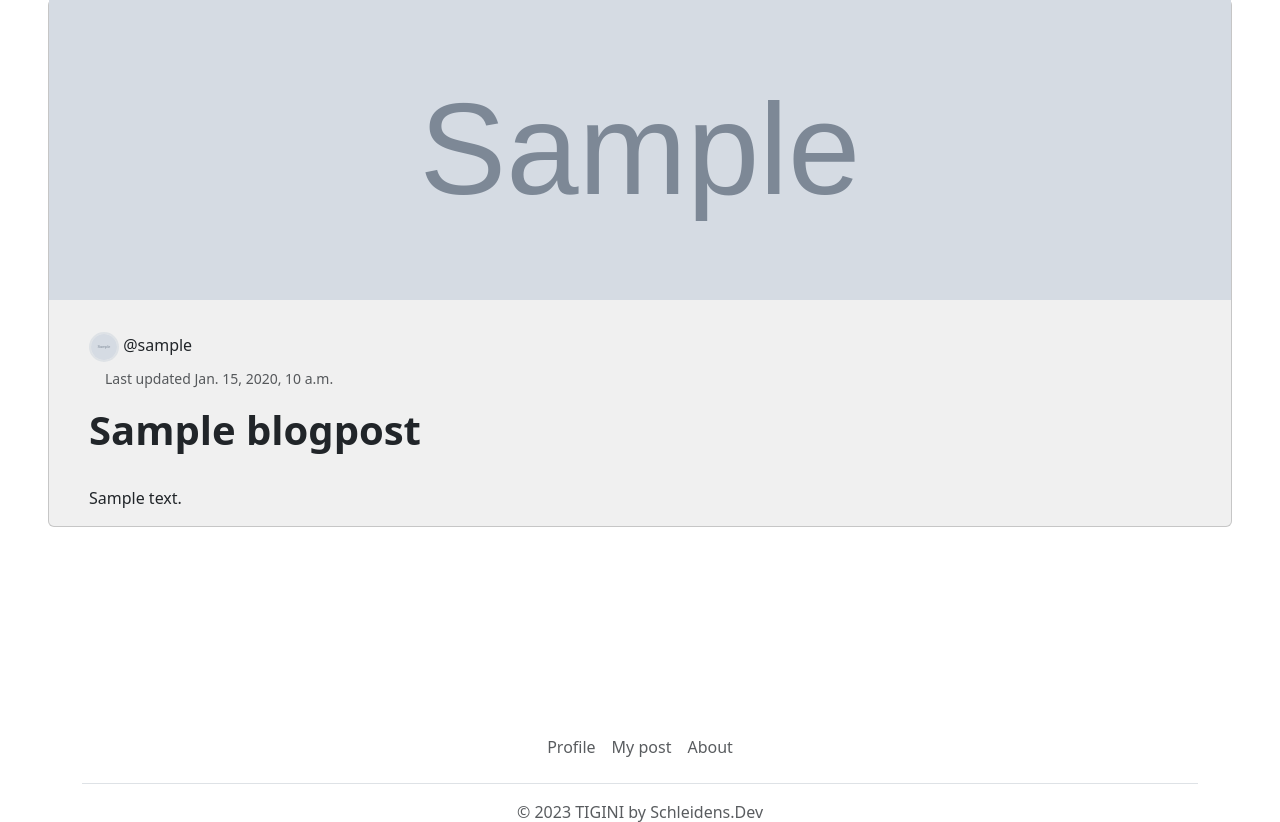
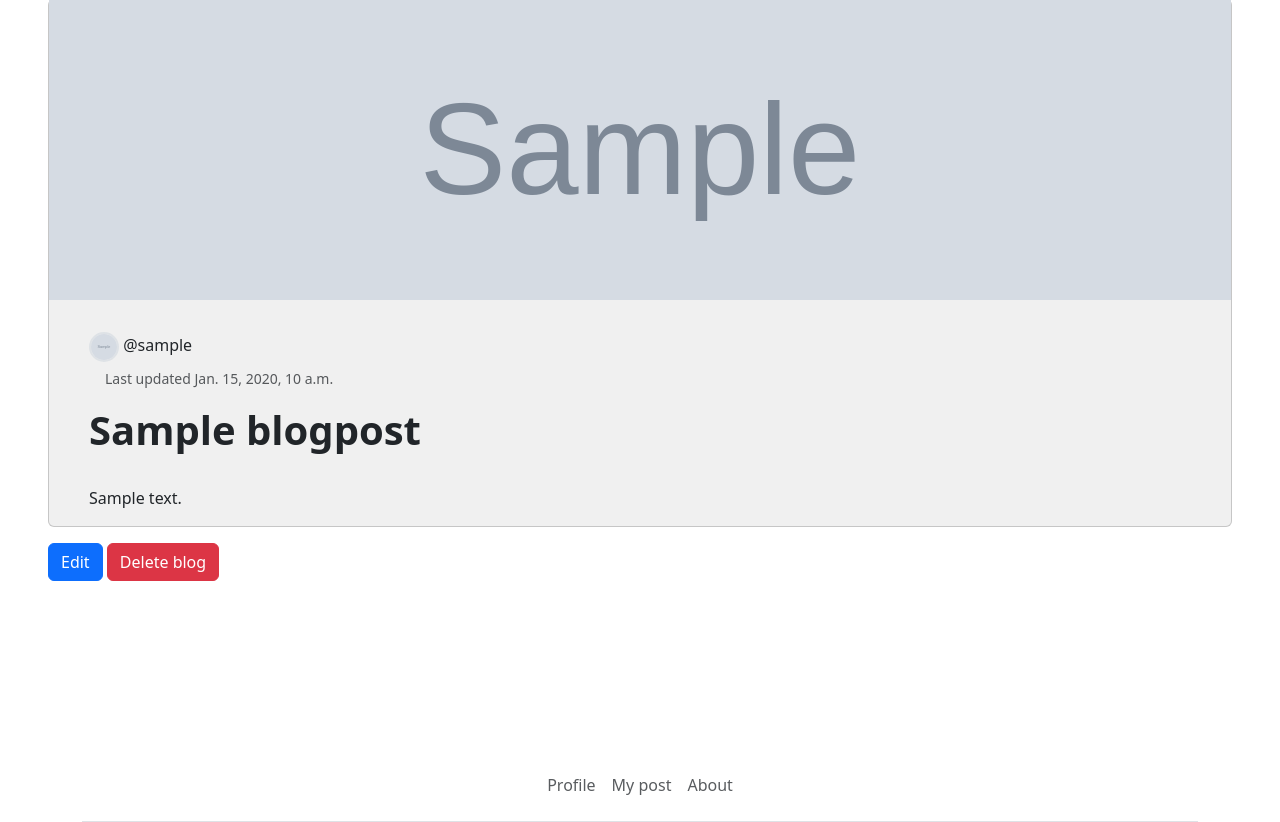
Before and after one commit to Schleidens/tigini, a Django app: a page that uses blog/templates/single_blog_view.html in a window 1280 px wide. Shown: the part 81-903 px from the top of the page. Run offline with Django 4.2, Linux system fonts and the light colour scheme; a user stored in the database is signed in; tables that the repository leaves empty hold one stand-in row (values such as "Sample post"); grey boxes marked "Sample" are stand-in pictures; some libraries are stand-ins or nearby versions.

Commit message:
add edit button link in single blog for blog posted by their author

```diff
--- a/blog/templates/single_blog_view.html
+++ b/blog/templates/single_blog_view.html
@@ -51,6 +51,13 @@
         </div>
     </div>
 
+    {% if request.user.is_authenticated and blog.author == request.user %}
+      <div class="">
+          <a href="{% url 'edit-blog' blog.slug %}" class="btn btn-primary">Edit</a>
+          <button class="btn btn-danger">Delete blog</button>
+      </div>
+    {% endif %}
+
 </div>
 
 {% endblock content %}
```
